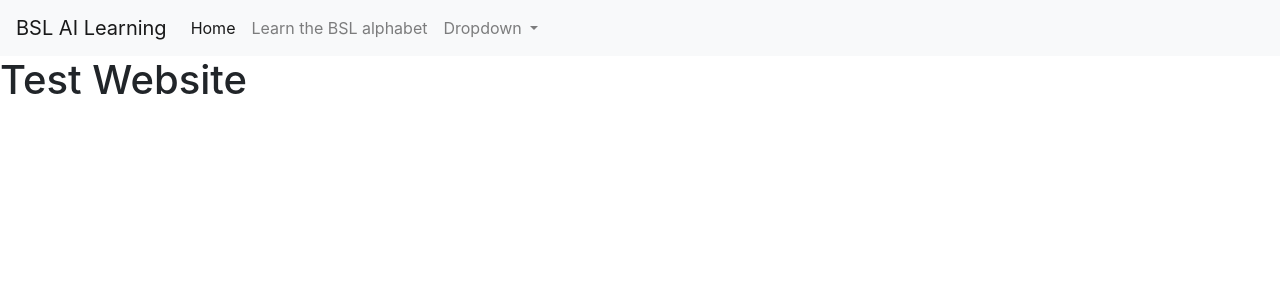
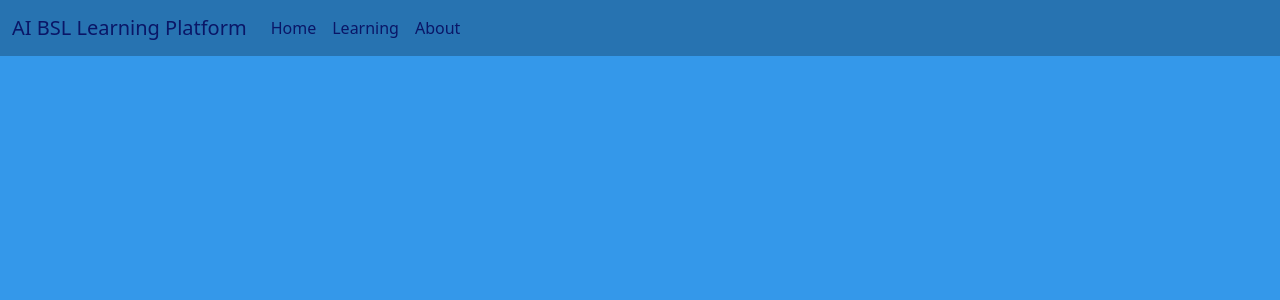
Before and after one commit to Polarbear071/BSL-Alphabet-Detection-System, a Flask app: page /test in a window 1280 px wide. Shown: the top 300 px of the page. Run offline with Flask 3, Linux system fonts and the light colour scheme.

Commit message:
Fully completing navbar
Added styling to navbar

Changed navbar slightly so that everything is more cohesive

Added a new 'about' page but no content at the moment

Changed the name of the 'new' page to 'test'

```diff
--- a/Website Testing/Flask Testing.py
+++ b/Website Testing/Flask Testing.py
@@ -8,8 +8,12 @@ def home():    # defining the home page
     return render_template('index.html')    # Rendering the template within the page
 
 @app.route('/test')
-def new():
-    return render_template('new.html')      # Rendering the template
+def test():
+    return render_template('test.html')      # Rendering the template
+
+@app.route('/about')
+def about():
+    return render_template('about.html')
 
 if __name__ == '__main__':    # Ensuring that the website wil run
     app.run(debug = True)    # 'debug = True' ensures that any changes are automatically changed upon save not re-run
--- a/Website Testing/Templates/base.html
+++ b/Website Testing/Templates/base.html
@@ -1,42 +1,46 @@
 <!DOCTYPE html>
-<html>
 <head>
-    <link rel="stylesheet" href="https://cdn.jsdelivr.net/npm/bootstrap@4.3.1/dist/css/bootstrap.min.css" integrity="sha384-ggOyR0iXCbMQv3Xipma34MD+dH/1fQ784/j6cY/iJTQUOhcWr7x9JvoRxT2MZw1T" crossorigin="anonymous">
+    <title>AI BSL Learning Platform</title>
+    <link href="https://cdn.jsdelivr.net/npm/bootstrap@5.3.0-alpha1/dist/css/bootstrap.min.css" rel="stylesheet">
     <title> {% block title %} {% endblock %} </title>
+    <style>
+      .navbar-custom {
+        background-color: #2773b1;
+      }
+
+      .navbar-custom .navbar-brand,
+      .navbar-custom .navbar-text,
+      .navbar-custom .nav-link,
+      .navbar-custom .icon-bar {
+        color: #0a1667;
+      }
+    </style>
 </head>
 <body>
-        <nav class="navbar navbar-expand-lg navbar-light bg-light">
-            <a class="navbar-brand" href="#">BSL AI Learning</a>
-            <button class="navbar-toggler" type="button" data-toggle="collapse" data-target="#navbarSupportedContent" aria-controls="navbarSupportedContent" aria-expanded="false" aria-label="Toggle navigation">
+    <nav class="navbar navbar-expand-lg navbar-custom">
+        <div class="container-fluid">
+            <a class="navbar-brand" href="/">AI BSL Learning Platform</a>
+            <button class="navbar-toggler ms-auto" type="button" data-bs-toggle="collapse" data-bs-target="#navbarNav" aria-controls="navbarNav" aria-expanded="false" aria-label="Toggle navigation">
                 <span class="navbar-toggler-icon"></span>
             </button>
-
-            <div class="collapse navbar-collapse" id="navbarSupportedContent">
-              <ul class="navbar-nav mr-auto">
-                <li class="nav-item active">
-                  <a class="nav-link" href="home">Home <span class="sr-only">(current)</span></a>
+            <div class="collapse navbar-collapse" id="navbarNav">
+                <ul class="navbar-nav d-flex">
+                    <li class="nav-item">
+                        <a class="nav-link" href="/">Home</a>
                     </li>
                     <li class="nav-item">
-                  <a class="nav-link" href="learn">Learn the BSL alphabet</a>
+                        <a class="nav-link" href="/test">Learning</a>
                     </li>
-                <li class="nav-item dropdown">
-                  <a class="nav-link dropdown-toggle" href="#" id="navbarDropdown" role="button" data-toggle="dropdown" aria-haspopup="true" aria-expanded="false">
-                    Dropdown
-                  </a>
-                  <div class="dropdown-menu" aria-labelledby="Learn the BSL Alphabet">
-                    <a class="dropdown-item" href="#">Action</a>
-                    <a class="dropdown-item" href="#">Another action</a>
-                    <div class="dropdown-divider"></div>
-                    <a class="dropdown-item" href="#">Something else here</a>
-                  </div>
+                    <li class="nav-item">
+                        <a class="nav-link" href="/about">About</a>
+                    </li>
                 </ul>
             </div>
+        </div>
     </nav>
-        <h1> Test Website </h1>
-        {% block content %}
-        {% endblock %}
-        <script src="https://code.jquery.com/jquery-3.3.1.slim.min.js" integrity="sha384-q8i/X+965DzO0rT7abK41JStQIAqVgRVzpbzo5smXKp4YfRvH+8abtTE1Pi6jizo" crossorigin="anonymous"></script>
-<script src="https://cdn.jsdelivr.net/npm/popper.js@1.14.7/dist/umd/popper.min.js" integrity="sha384-UO2eT0CpHqdSJQ6hJty5KVphtPhzWj9WO1clHTMGa3JDZwrnQq4sF86dIHNDz0W1" crossorigin="anonymous"></script>
-<script src="https://cdn.jsdelivr.net/npm/bootstrap@4.3.1/dist/js/bootstrap.min.js" integrity="sha384-JjSmVgyd0p3pXB1rRibZUAYoIIy6OrQ6VrjIEaFf/nJGzIxFDsf4x0xIM+B07jRM" crossorigin="anonymous"></script>
+</body>
+<body style = 'background-color: #3498ea;'></body>
+    <script src="https://cdn.jsdelivr.net/npm/@popperjs/core@2.11.6/dist/umd/popper.min.js"></script>
+    <script src="https://cdn.jsdelivr.net/npm/bootstrap@5.3.0-alpha1/dist/js/bootstrap.min.js"></script>
 </body>
 </html>
--- /dev/null
+++ b/Website Testing/Templates/test.html
@@ -0,0 +1 @@
+{% extends 'base.html' %}
```
Also changed, not shown: Website Testing/Templates/about.html (renamed from Website Testing/Templates/new.html). Lines whose indentation alone changed are shown as unchanged.
